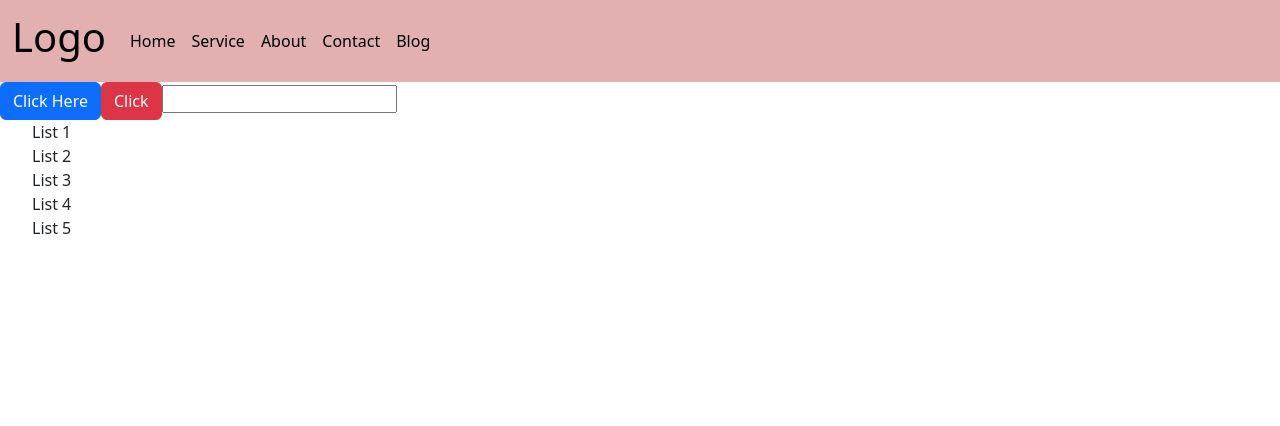
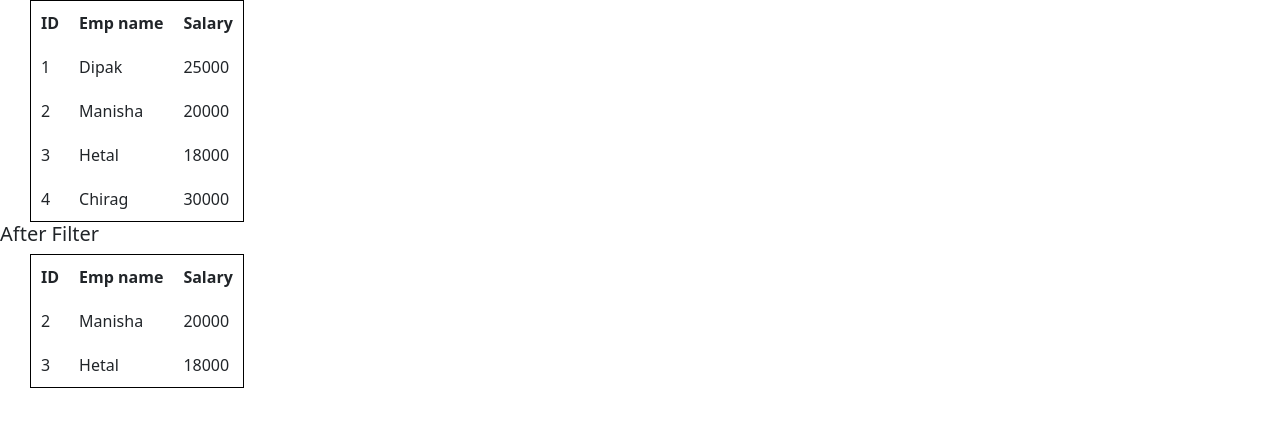
Before and after one commit to urvashidbhavsar/28_may_2024, a React (Create React App) app in the folder react/myapp/: page / in a window 1280 px wide. Shown: the top 426 px of the page. Built offline with nearby package versions, Linux system fonts and the light colour scheme; the HTML template or start-up script is replaced by a standard one.

Commit message:
11th changes

```diff
--- a/react/myapp/src/App.css
+++ b/react/myapp/src/App.css
@@ -1,3 +1,12 @@
 .iconcss {
     font-size: 40px;
 }
+
+table {
+    border: 1px solid black;
+}
+
+th,
+td {
+    padding: 10px;
+}
--- a/react/myapp/src/App.js
+++ b/react/myapp/src/App.js
@@ -5,6 +5,10 @@ import Cards from './CardDesignProps/Cards';
 import Navigationbar from './bootstrapNav/Navigationbar';
 import Showalert from './Events/Showalert';
 import List from './map_method/List';
+import StateEx from './state_manage/StateEx';
+import Ifstatementex from './ConditionalRendering/Ifstatementex';
+import Ternary from './ConditionalRendering/Ternary';
+import Employee from './Examples/Employee';
 // import Addfontawesome from './Icons/Addfontawesome';
 // import Propex3 from './PropEx/Propdestrc/Propex3';
 // import Propex2 from './PropEx/Propex2';
@@ -48,9 +52,13 @@ function App() {
       {/* <Propex3 /> */}
       {/* <Cards /> */}
       {/* <Addfontawesome /> */}
-      <Navigationbar/>
-      <Showalert/>
-      <List/>
+      {/* <Navigationbar/> */}
+      {/* <Showalert/> */}
+      {/* <List/> */}
+      {/* <StateEx /> */}
+      {/* <Ifstatementex /> */}
+      {/* <Ternary /> */}
+      <Employee />
     </div>
   );
 }
--- /dev/null
+++ b/react/myapp/src/ConditionalRendering/Ifstatementex.jsx
@@ -0,0 +1,25 @@
+import React from 'react'
+
+const Ifstatementex = () => {
+    const PersonDetails = ({ name, address }) => {
+        if (address == "Surat") {
+            return <div>{name} ✅</div>
+        }
+        else {
+            return <div>{name} 👎</div>
+        }
+    }
+
+    return (
+        <>
+            <PersonDetails name="Raj" address="Surat" />
+            <PersonDetails name="Foram" address="Baroda" />
+            <PersonDetails name="Ragini" address="Vapi" />
+            <PersonDetails name="Aman" address="Surat" />
+            <PersonDetails name="Dipesh" address="Bharuch" />
+            <PersonDetails name="Hina" address="Rajkot" />
+        </>
+    )
+}
+
+export default Ifstatementex
--- /dev/null
+++ b/react/myapp/src/ConditionalRendering/Ternary.jsx
@@ -0,0 +1,23 @@
+import React from 'react'
+
+const Ternary = () => {
+    const PersonDetails = ({ name, address }) => {
+        return (address == "Surat") ?
+            <div>{name} ✅</div>
+            :
+            <div>{name} 👎</div>
+    }
+
+    return (
+        <>
+            <PersonDetails name="Raj" address="Surat" />
+            <PersonDetails name="Foram" address="Baroda" />
+            <PersonDetails name="Ragini" address="Vapi" />
+            <PersonDetails name="Aman" address="Surat" />
+            <PersonDetails name="Dipesh" address="Bharuch" />
+            <PersonDetails name="Hina" address="Rajkot" />
+        </>
+    )
+}
+
+export default Ternary
--- /dev/null
+++ b/react/myapp/src/Examples/Employee.jsx
@@ -0,0 +1,75 @@
+import React from 'react'
+
+const Employee = () => {
+    let empdata = [
+        {
+            id: 1,
+            ename: "Dipak",
+            salary: 25000
+        },
+        {
+            id: 2,
+            ename: "Manisha",
+            salary: 20000
+        },
+        {
+            id: 3,
+            ename: "Hetal",
+            salary: 18000
+        },
+        {
+            id: 4,
+            ename: "Chirag",
+            salary: 30000
+        }
+    ]
+    let result = empdata.map((items, key) =>
+        <tr key={key}>
+            <td>{items.id}</td>
+            <td>{items.ename}</td>
+            <td>{items.salary}</td>
+        </tr>
+    )
+    // after filter
+    let fil_data = empdata.filter(items => items.salary < 25000)
+    // console.log(fil_data);
+    let filterData = fil_data.map((items, key) =>
+        <tr key={key}>
+            <td>{items.id}</td>
+            <td>{items.ename}</td>
+            <td>{items.salary}</td>
+        </tr>)
+
+    return (
+        <>
+            <table border={1} style={{ marginLeft: 30 }}>
+                <thead>
+                    <tr>
+                        <th>ID</th>
+                        <th>Emp name</th>
+                        <th>Salary</th>
+                    </tr>
+                </thead>
+                <tbody>
+                    {result}
+                </tbody>
+            </table>
+
+            <h5>After Filter</h5>
+            <table border={1} style={{ marginLeft: 30 }}>
+                <thead>
+                    <tr>
+                        <th>ID</th>
+                        <th>Emp name</th>
+                        <th>Salary</th>
+                    </tr>
+                </thead>
+                <tbody>
+                    {filterData}
+                </tbody>
+            </table>
+        </>
+    )
+}
+
+export default Employee
--- /dev/null
+++ b/react/myapp/src/state_manage/StateEx.jsx
@@ -0,0 +1,22 @@
+import React from "react";
+
+class StateEx extends React.Component {
+    constructor() {
+        super()
+        this.state = { langauge: "Angular" }
+    }
+
+    handleEvent = () => {
+        this.setState({ langauge: "React" })
+    }
+
+    render() {
+        return (
+            <>
+                <button onClick={this.handleEvent}>Click Here</button>
+                <p>{this.state.langauge}</p>
+            </>
+        )
+    }
+}
+export default StateEx;
```
